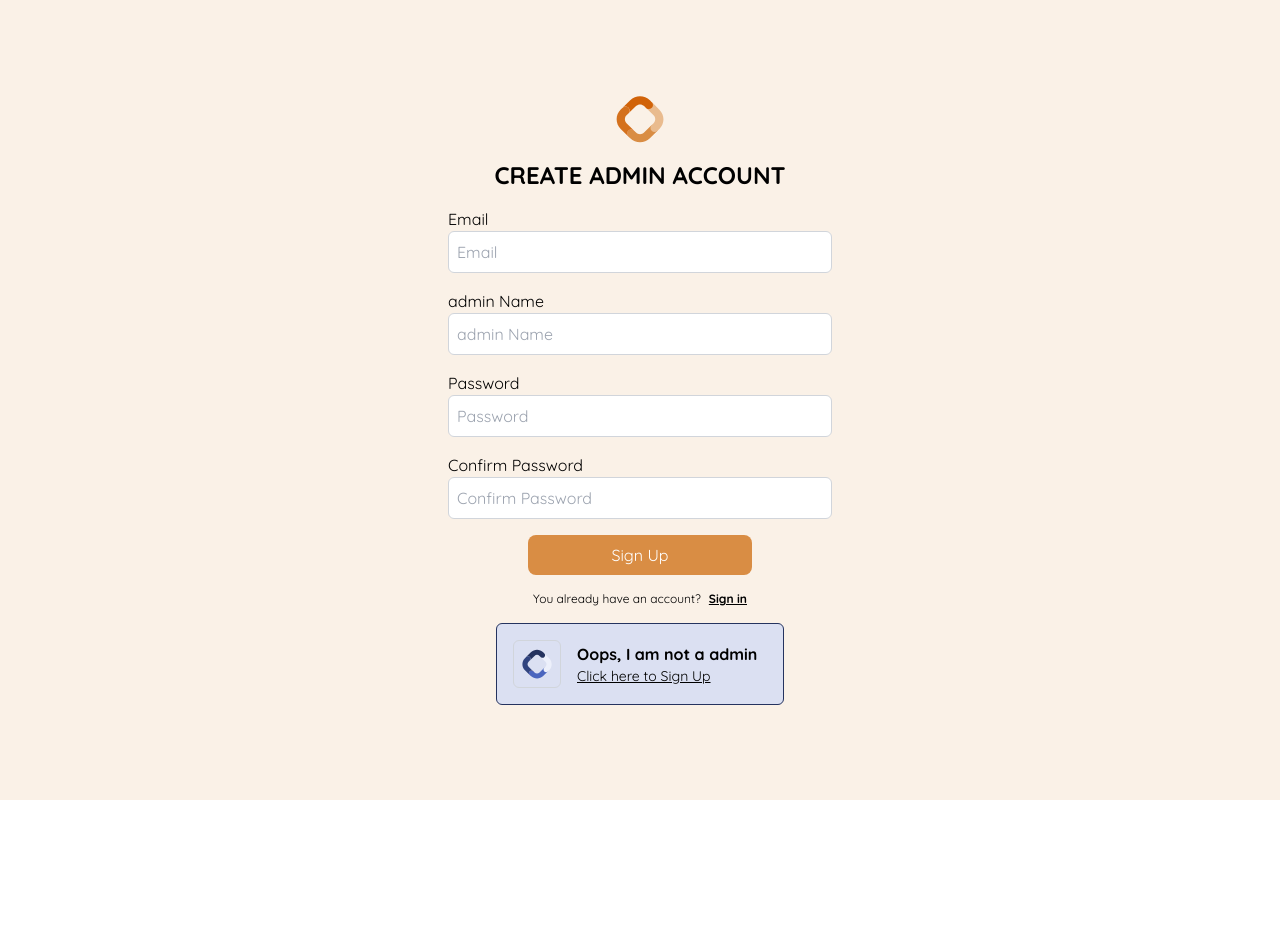
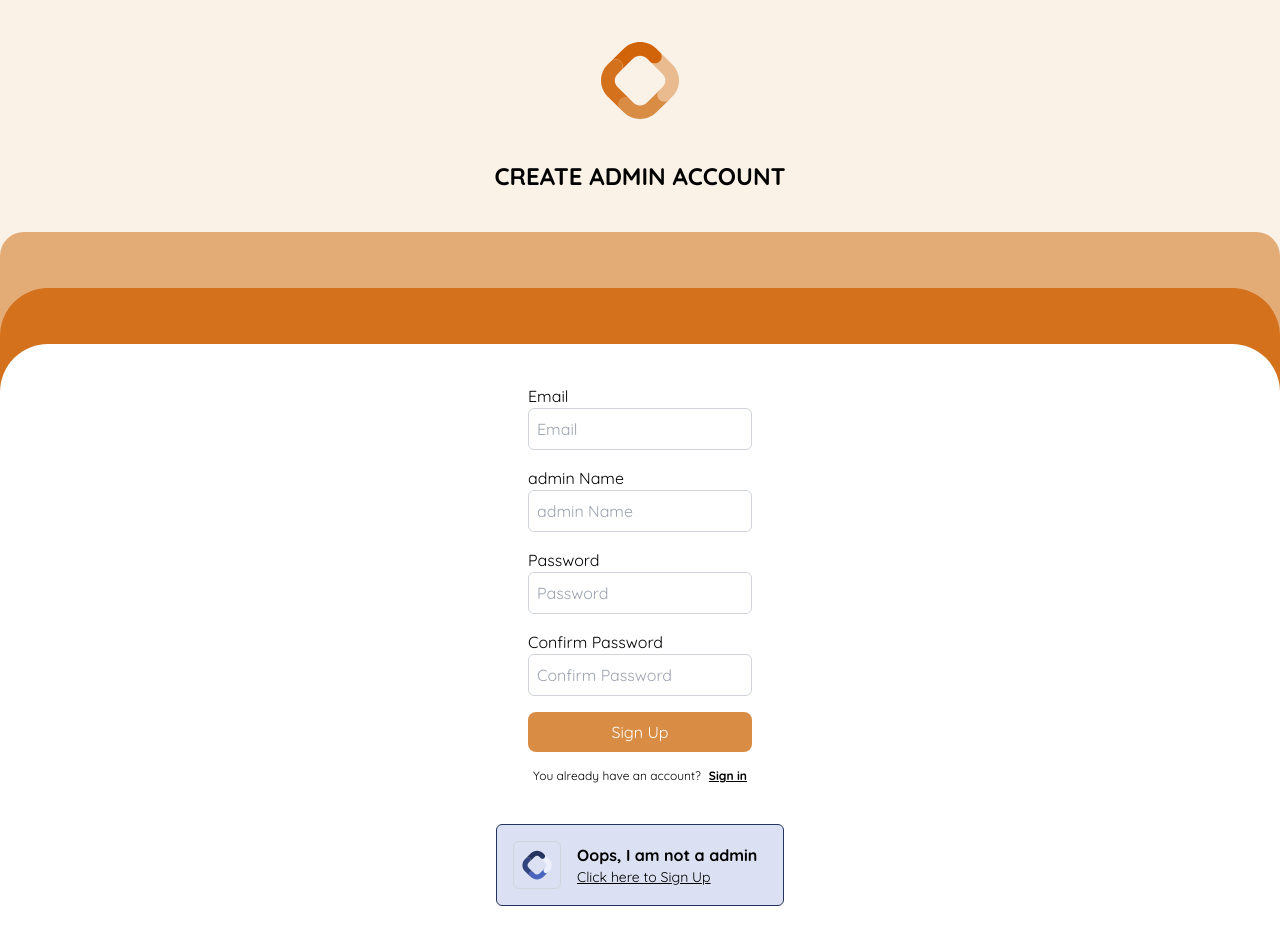
Before and after one commit to WildCodeSchool/cdajs-2405-projet-flowee, a React (Vite) app in the folder frontend/: page /newcompanyuser in a window 1280 px wide. Before the commit the page ends 800 px from the top, so only its background shows below. Built offline with nearby package versions, Linux system fonts and the light colour scheme; no server answers.

Commit message:
Create account and client

```diff
--- a/frontend/src/pages/NewAccount.tsx
+++ b/frontend/src/pages/NewAccount.tsx
@@ -21,8 +21,15 @@ const CREATE_ACCOUNT_MUTATION = gql`
   mutation CreateAccount($role: String!, $password: String!, $email: String!) {
     createAccount(role: $role, password: $password, email: $email) {
       id
-      email
-      role
+    }
+  }
+`;
+
+const CREATE_CLIENT_MUTATION = gql`
+ mutation Mutation($accountId: Float!, $name: String!) {
+  createClient(accountId: $accountId, name: $name) {
+    id
+    name
   }
 }
 `;
@@ -39,7 +46,10 @@ export default function NewAccount({ user, color }: PropsType) {
   const [createAccount, { loading, error }] = useMutation(
     CREATE_ACCOUNT_MUTATION,
   );
-  const [emailError, setEmailError] = useState("");
+
+  const [createClient] = useMutation(CREATE_CLIENT_MUTATION);
+
+  const [success, setSuccess] = useState(false);
 
   const handleChangeForm = (e: ChangeEvent<HTMLInputElement>) => {
     setSignUpData((prev) => ({
@@ -50,7 +60,6 @@ export default function NewAccount({ user, color }: PropsType) {
 
   const handleSubmit = async (e: FormEvent<HTMLFormElement>): Promise<void> => {
     e.preventDefault();
-    setEmailError(""); // Réinitialise l'erreur à chaque soumission
 
     if (signUpData.password !== signUpData.passwordConfirmation) {
       alert("Passwords do not match!");
@@ -58,42 +67,45 @@ export default function NewAccount({ user, color }: PropsType) {
     }
 
     try {
-      await createAccount({
+      const { data } = await createAccount({
         variables: {
           email: signUpData.email,
           password: signUpData.password,
           role: user.toLowerCase(),
         },
       });
-
-      alert("Account successfully created!");
-      setSignUpData(initialFormData); // Réinitialisation du formulaire après succès
+      const accountId = Number(data.createAccount.id);
+      if (!accountId) {
+        console.error("No account ID received, aborting client creation.");
+        return;
+      }
+      if (user === "client") {
+        try {
+          await createClient({
+            variables: {
+              name: signUpData.name,
+              accountId: Number(accountId),
+            },
+          });
+          console.log("Client created successfully");
         } catch (err) {
-      console.error("Error creating account:", err);
-
-      // Vérifie si l'erreur vient du backend et concerne l'email
-      if (err instanceof Error && "graphQLErrors" in err) {
-        const graphQLError = err.graphQLErrors.find((error) =>
-          error.message.includes("Email already exists"),
-        );
-
-        if (graphQLError) {
-          setEmailError(graphQLError.message); // Stocke l'erreur pour l'afficher sous l'input email
-          return;
+          console.error("Error creating client:", err);
         }
       }
 
-      // Autre erreur (erreur serveur, timeout, etc.)
-      alert("Failed to create account! Please try again.");
+      setSuccess(true);
+      setSignUpData(initialFormData);
+    } catch (err) {
+      console.error("Error creating account:", err);
     }
   };
 
   return (
     <div
-      className={`px-10 min-h-svh ${color} flex flex-col gap-4 justify-center items-center`}
+      className={` pt-10 min-h-svh ${color} flex flex-col gap-10 justify-center items-center`}
     >
       {user === "admin" ? (
-        <LogoEntrepriseIcon className="h-12 w-12" />
+        <LogoEntrepriseIcon className="h-20 w-20" />
       ) : (
         <LogoClientIcon className="h-20 w-20" />
       )}
@@ -101,7 +113,19 @@ export default function NewAccount({ user, color }: PropsType) {
         CREATE {user.toUpperCase()} ACCOUNT
       </h1>
 
-      <div className="flex flex-col gap-4 w-full max-w-96">
+      <div
+        className={`${user === "admin" ? "bg-orangelight" : "bg-bluelight"} w-full rounded-t-3xl `}
+      >
+        <div
+          className={`${user === "admin" ? "bg-orangelight" : "bg-bluelight"} w-full h-14 rounded-t-[3rem] left-0`}
+        />
+
+        <div
+          className={`${user === "admin" ? "bg-midorange" : "bg-midblue"} w-full h-14 rounded-t-[3rem] left-0`}
+        />
+        <div className={`${user === "admin" ? "bg-midorange" : "bg-midblue"}`}>
+          <div className="bg-white flex flex-col items-center gap-10 rounded-t-[3rem] py-10">
+            <div className="flex flex-col gap-4  max-w-96 justify-self-center">
               <form className="flex flex-col gap-4" onSubmit={handleSubmit}>
                 <label htmlFor="email" className="flex flex-col w-full">
                   Email
@@ -114,7 +138,6 @@ export default function NewAccount({ user, color }: PropsType) {
                     onChange={handleChangeForm}
                     required
                   />
-            {emailError && <p className="text-red-500 text-xs">{emailError}</p>}
                 </label>
 
                 <label htmlFor="name" className="flex flex-col">
@@ -169,7 +192,12 @@ export default function NewAccount({ user, color }: PropsType) {
 
               {error && (
                 <p className="text-red-500 text-sm text-center">
-            Error: {error.message}
+                  {error.message}
+                </p>
+              )}
+              {success && (
+                <p className="text-green-700 text-sm text-center">
+                  Account successfully created
                 </p>
               )}
 
@@ -183,5 +211,8 @@ export default function NewAccount({ user, color }: PropsType) {
 
             <Oops user={user} />
           </div>
+        </div>
+      </div>
+    </div>
   );
 }
```
Also changed, not shown: 2 other files (tests, documents, lock files or other folders). Lines whose indentation alone changed are shown as unchanged.
